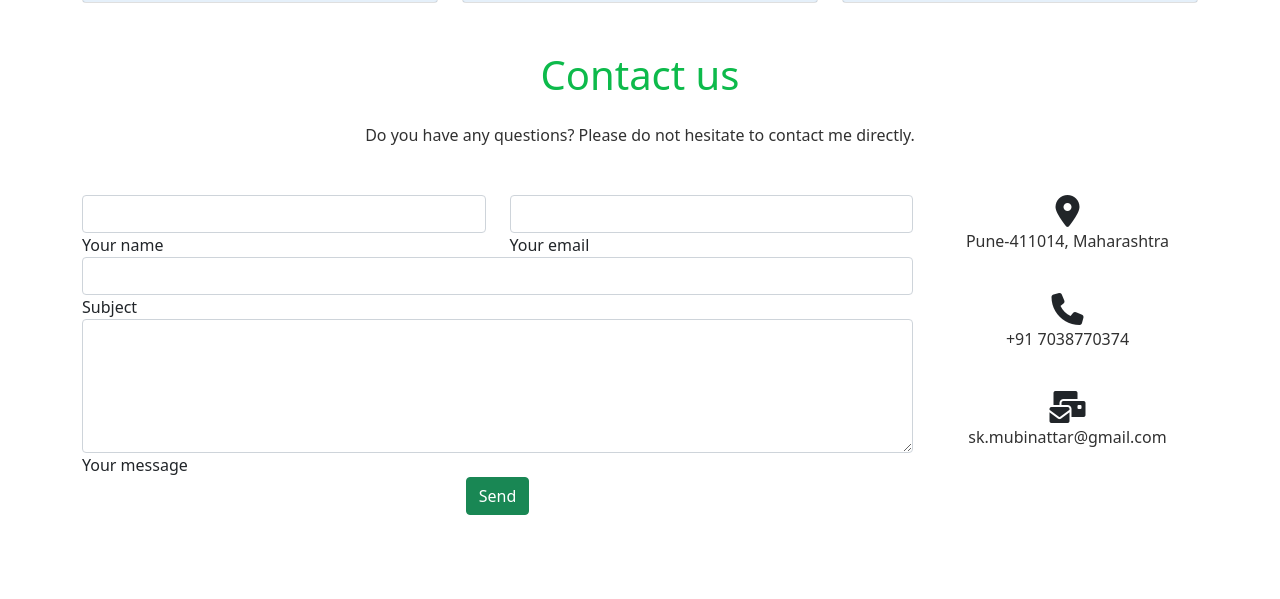
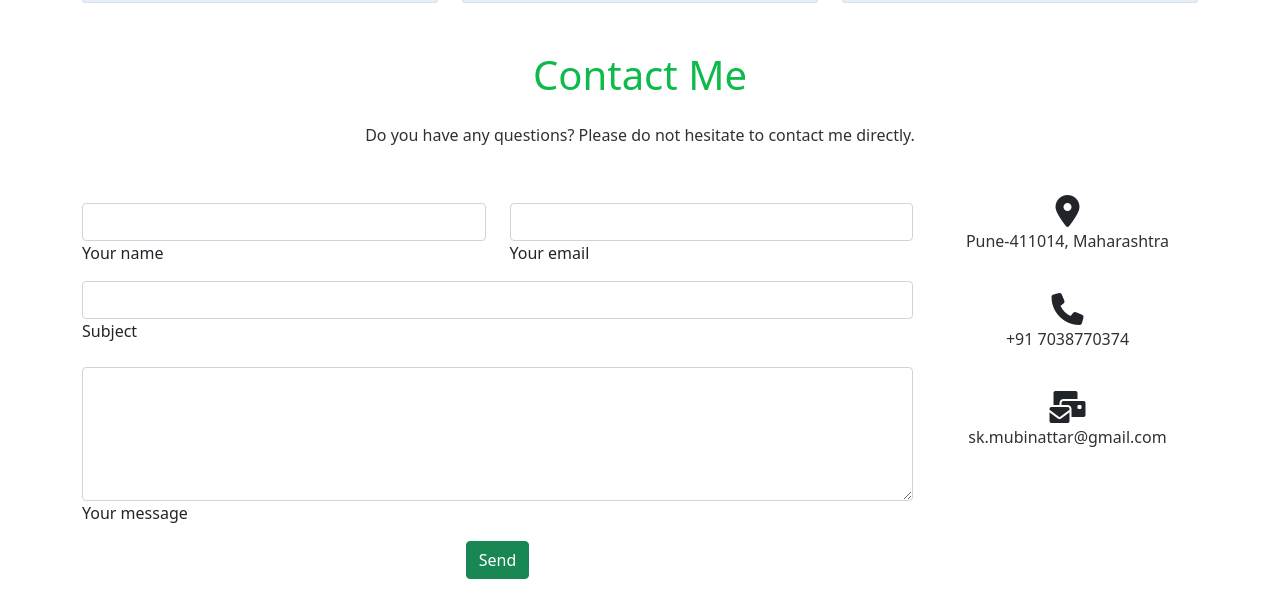
Before and after one commit to Mubin-Shaikh/Mubin-Attar-Personal-Portfolio, a plain HTML site: page index.html in a window 1280 px wide. Shown: the part 2726-3325 px from the top of the page. Drawn offline with nearby package versions, Linux system fonts and the light colour scheme.

Commit message:
form modified

```diff
--- a/index.html
+++ b/index.html
@@ -357,7 +357,7 @@
         <section id="contact">
             <div class="container mt-5">
 
-                <h1 class="h1-responsive font-weight-bold text-center my-4">Contact us</h1>
+                <h1 class="h1-responsive font-weight-bold text-center my-4">Contact Me</h1>
 
                 <p class="text-center w-responsive mx-auto mb-5">Do you have any questions? Please do not hesitate to
                 contact me directly.</p>
@@ -367,14 +367,14 @@
                     <form id="contact-form" name="contact-form" method="POST" data-netlify="true">
 
                         <div class="row">
-                            <div class="col-md-6">
+                            <div class="col-md-6 my-2">
                                 <div class="md-form mb-0">
                                     <input type="text" id="name" name="name" class="form-control" required>
                                     <label for="name" class="">Your name</label>
                                 </div>
                             </div>
 
-                            <div class="col-md-6">
+                            <div class="col-md-6 my-2">
                                 <div class="md-form mb-0">
                                     <input type="text" id="email" name="email" class="form-control" required>
                                     <label for="email" class="">Your email</label>
@@ -384,7 +384,7 @@
                         </div>
 
                         <div class="row">
-                            <div class="col-md-12">
+                            <div class="col-md-12 my-2">
                                 <div class="md-form mb-0">
                                     <input type="text" id="subject" name="subject" class="form-control" required>
                                     <label for="subject" class="">Subject</label>
@@ -393,7 +393,7 @@
                         </div>
 
                         <div class="row">
-                            <div class="col-md-12">
+                            <div class="col-md-15 my-3">
                                 <div class="md-form">
                                     <textarea type="text" id="message" name="message" rows="5"
                                         class="form-control md-textarea" required></textarea>
```
